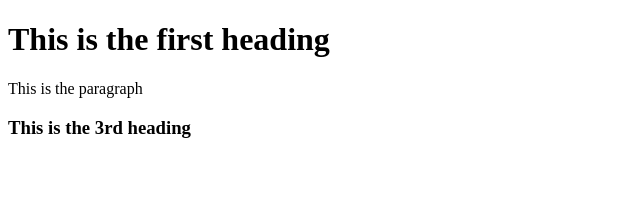
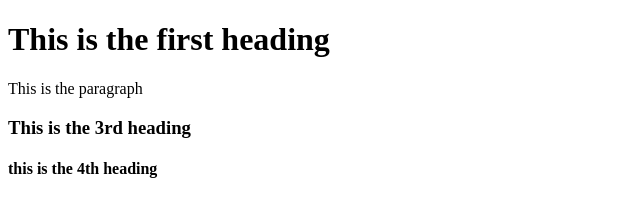
Before and after one commit to kshvkndl/GITFIRST, a plain HTML site: page index.html in a window 1280 px wide. Shown: the whole page, without its empty margins (0-640 px from the left). Drawn offline with Linux system fonts and the light colour scheme.

Commit message:
Added 4th heading

```diff
--- a/index.html
+++ b/index.html
@@ -10,6 +10,7 @@
     <h1>This is the first heading</h1>
     <p>This is the paragraph</p>
     <h3>This is the 3rd heading </h3>
+    <h4>this is the 4th heading</h4>
 
 </body>
 </html>
```
